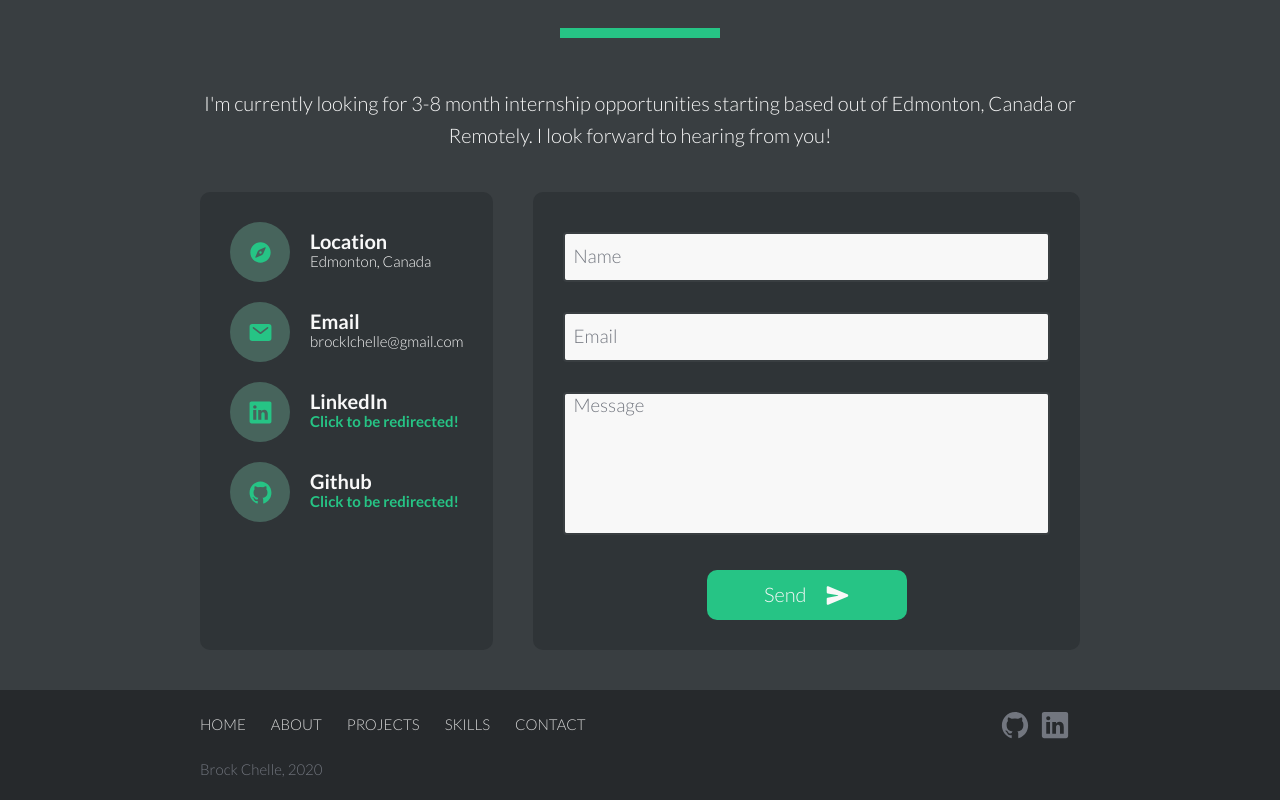
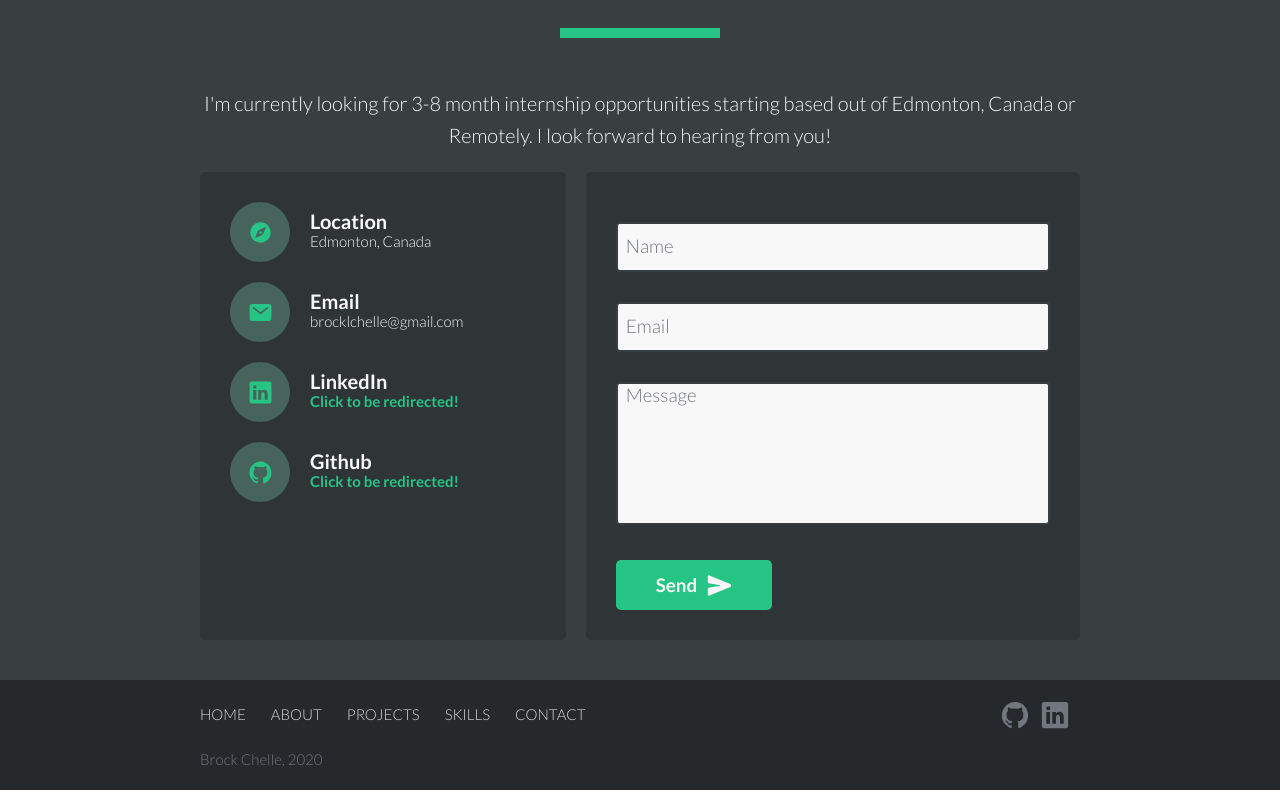
Before and after one commit to blchelle/portfolio-webpage, a React (Vite) app: page / in a window 1280 px wide. Shown: the part 4813-5613 px from the top of the page. Built offline with nearby package versions, Linux system fonts and the light colour scheme.

Commit message:
#126: tailwind contact section

```diff
--- a/src/components/ContactHightlight.tsx
+++ b/src/components/ContactHightlight.tsx
@@ -11,7 +11,7 @@ interface ContactHightlightProps {
 
 const ContactHightlight: React.FC<ContactHightlightProps> = ({ title, subtitle, Icon }) => {
 	return (
-		<div className='group w-full h-24 flex items-center mb-8 last:mb-0'>
+		<div className='group w-full h-24 flex items-center'>
 			<div className='flex-center w-24 h-full rounded-full mr-8 bg-primary-transparent transition-colors group-hover:bg-primary fill-current'>
 				<Icon className='w-10 text-primary transition-colors group-hover:text-gray-1 fill-current' />
 			</div>
--- a/src/components/Form.tsx
+++ b/src/components/Form.tsx
@@ -1,4 +1,4 @@
-import React, { ChangeEvent, useState } from 'react';
+import React from 'react';
 import { ReactComponent as SendIcon } from '@assets/icons/send.svg';
 import TextInput from '@components/TextInput';
 
@@ -22,13 +22,18 @@ const validateEmail = (email: string) => {
 
 const Form = () => {
 	return (
-		<form method='POST' name='contact' className='contact__form' data-aos='fade-left'>
+		<form
+			method='POST'
+			name='contact'
+			className='col-span-1 lg:col-span-4 flex flex-col justify-between flex-1 w-full sm:w-auto p-12 pt-20 rounded-lg bg-gray-6'
+			data-aos='fade-left'
+		>
 			<input type='hidden' name='form-name' value='contact' />
 			<TextInput label='Name' name='name' required isValid={validateEmpty} />
 			<TextInput label='Email' name='email' required type='email' isValid={validateEmail} />
 			<TextInput label='Message' name='message' required numLines={6} isValid={validateEmpty} />
-			<button type='submit'>
-				Send <SendIcon className='contact__send__icon' />
+			<button type='submit' className='btn-primary'>
+				Send <SendIcon className='h-10 w-10 text-gray-1 fill-current ml-4' />
 			</button>
 		</form>
 	);
--- a/src/components/TextInput.tsx
+++ b/src/components/TextInput.tsx
@@ -37,11 +37,11 @@ const TextInput: React.FC<TextInputProps> = ({
 		setInput({ ...input, visited: true });
 	};
 
-	const labelColor = (error && visited) ? 'text-error' : isEmpty ? 'text-gray-4' : 'text-primary';
+	const labelColor = error && visited ? 'text-error' : isEmpty ? 'text-gray-4' : 'text-primary';
 	const labelFontSize = isEmpty ? 'text-3xl' : 'text-2xl';
 	const labelTop = numLines === 1 ? '1.4rem' : '0.3rem';
-	const inputBorderColor = (error && visited) ? 'border-error' : 'border-gray-5';
-	const inputHeight = numLines === 1 ? 'h-20' : 'h-auto'
+	const inputBorderColor = error && visited ? 'border-error' : 'border-gray-5';
+	const inputHeight = numLines === 1 ? 'h-20' : 'h-auto';
 
 	const commonProps = {
 		className: `w-full ${inputHeight} px-4 bg-gray-1 ${inputBorderColor} border-2 border-solid rounded-md text-gray-4 text-3xl`,
--- a/src/components/sections/Contact.tsx
+++ b/src/components/sections/Contact.tsx
@@ -9,8 +9,11 @@ import { ReactComponent as GithubIcon } from '@assets/logos/github-logo.svg';
 
 const Contact: React.FC = () => {
 	return (
-		<div className='contact__flex'>
-			<div className='contact__info__container' data-aos='fade-right'>
+		<div className='grid grid-cols-1 lg:grid-cols-7 gap-8 w-full'>
+			<div
+				className='grid gap-8 col-span-1 lg:col-span-3 content-start grid-cols-1 md:grid-cols-2 lg:grid-cols-1 p-12 rounded-lg bg-gray-6'
+				data-aos='fade-right'
+			>
 				<ContactHightlight
 					Icon={CompassIcon}
 					title='Location'
--- a/src/sass/main.scss
+++ b/src/sass/main.scss
@@ -4,4 +4,3 @@
 @import 'base/scrollbar';
 
 @import 'pages/header';
-@import 'pages/contact';
--- a/src/sass/pages/_contact.scss
+++ /dev/null
@@ -1,82 +0,0 @@
-.contact {
-	background-color: var(--color-bg-3);
-
-	&__flex {
-		display: flex;
-		width: 100%;
-	}
-
-	&__info__container {
-		background-color: var(--color-bg-2);
-		margin-right: 4rem;
-		margin-top: 2rem;
-		border-radius: 1rem;
-
-		display: flex;
-		flex-direction: column;
-		padding: 3rem;
-	}
-
-	&__form {
-		flex: 1;
-		margin-top: 2rem;
-		padding: 3rem;
-		padding-top: 4rem;
-		border-radius: 1rem;
-
-		display: flex;
-		flex-direction: column;
-		justify-content: space-between;
-
-		background-color: var(--color-bg-2);
-
-		@media screen and (max-width: $bp-s) {
-			width: 100%;
-		}
-
-		button[type='submit'] {
-			width: 20rem;
-
-			display: flex;
-			align-items: center;
-			justify-content: center;
-			align-self: center;
-
-			font-size: 2rem;
-
-			background-color: var(--color-primary);
-
-			transition: background-color 0.2s;
-			svg {
-				height: 2.3rem;
-				width: 2.3rem;
-				margin-left: 2rem;
-
-				fill: var(--color-grey-light-1);
-			}
-
-			&:hover {
-				background-color: var(--color-primary-dark);
-			}
-		}
-	}
-}
-
-@media screen and (max-width: 1000px) {
-	.contact__flex {
-		flex-direction: column;
-	}
-
-	.contact__info__container {
-		display: grid;
-		grid-template-columns: repeat(auto-fit, minmax(28rem, 1fr));
-		gap: 2rem;
-		margin-right: 0;
-	}
-
-	.contact__info {
-		&:not(:last-child) {
-			margin: 0;
-		}
-	}
-}
--- a/tailwind.config.js
+++ b/tailwind.config.js
@@ -26,7 +26,7 @@ module.exports = {
 				},
 				error: {
 					DEFAULT: '#d06262',
-				}
+				},
 			},
 		},
 	},
```
